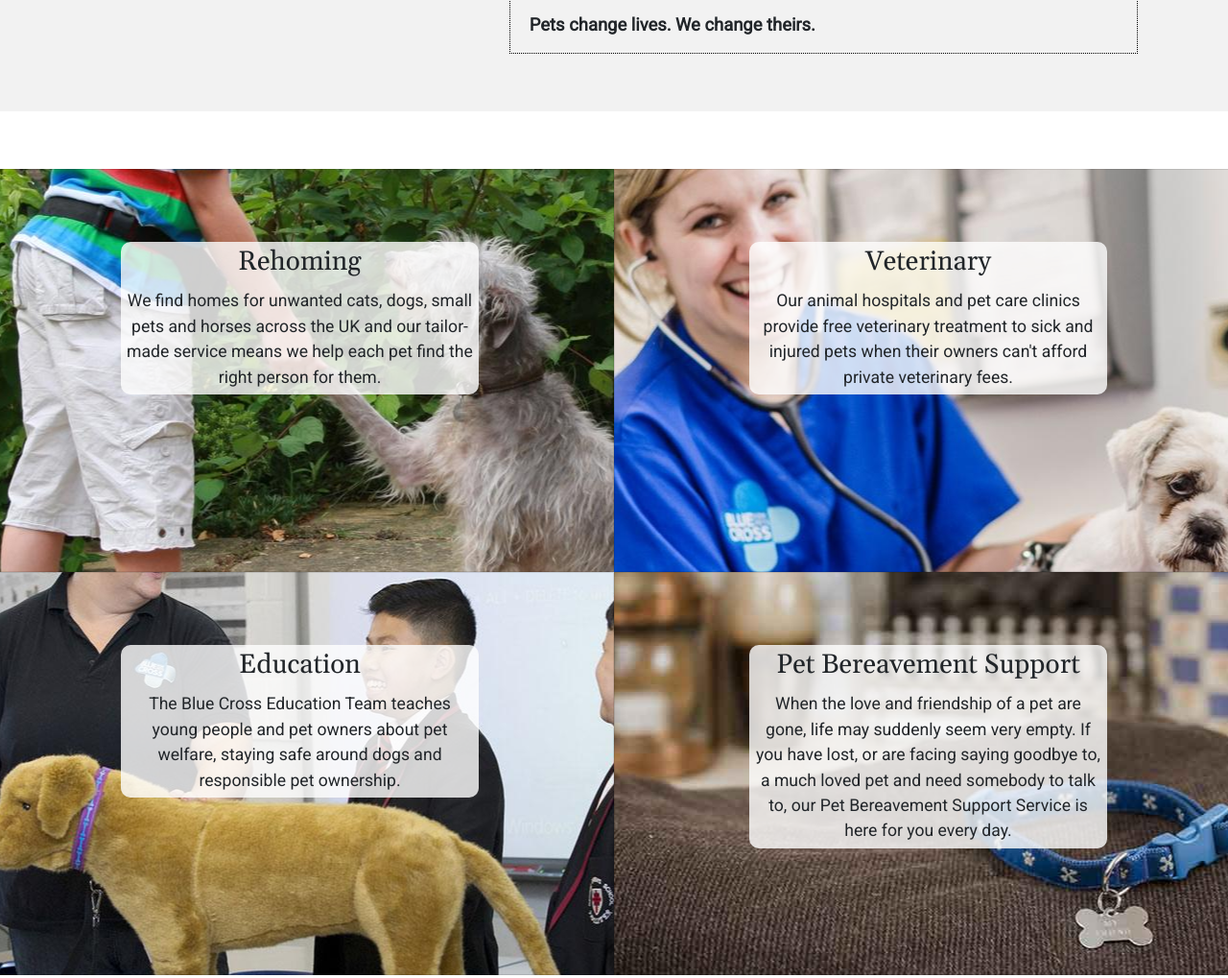
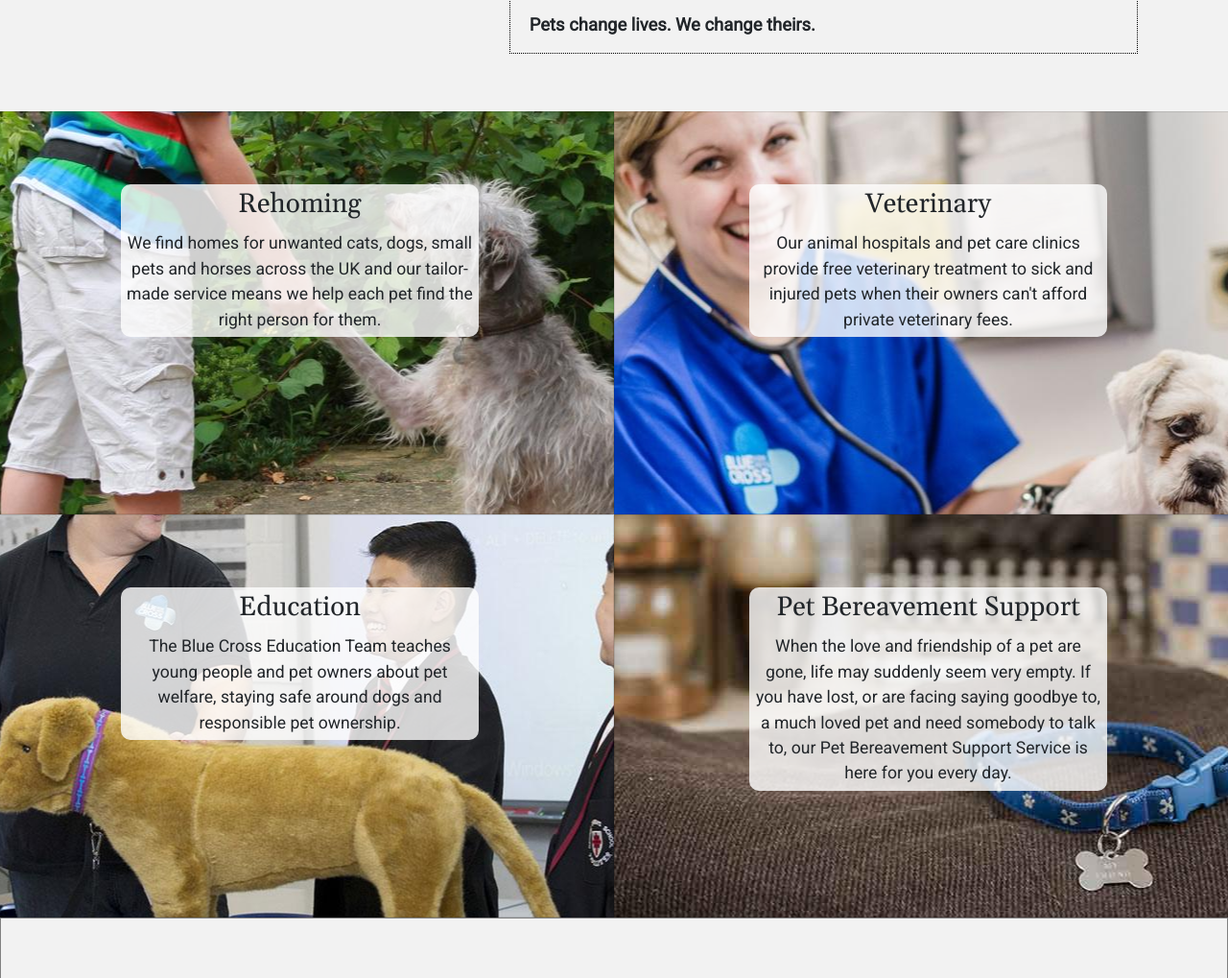
Before and after one commit to RastaYoda/Blue-Cross-Support, a plain HTML site: page index.html in a window 1280 px wide. Shown: the part 1461-2480 px from the top of the page at 96% size. Drawn offline with nearby package versions, Linux system fonts and the light colour scheme.

Commit message:
Fixed what I've broke while fixing. Now truly the last version.

```diff
--- a/assets/css/style.css
+++ b/assets/css/style.css
@@ -63,6 +63,10 @@ body {
 
 .navigation {
     padding: 60px 0 60px 0;
+}
+
+.navigation-alt {
+    padding: 30px 0 0 0;
 }
 
 
--- a/index.html
+++ b/index.html
@@ -76,7 +76,7 @@
                 </div>
             </section>
 
-            <article class="how-we-help navigation container-fluid" id="how-we-help">
+            <article class="how-we-help navigation-alt container-fluid" id="how-we-help">
                 <!--How we help top-->
                 <div class="row card-row">
                     <div class="col-lg-6 col-md-12 card-images" class="card" id="rehome">
```
